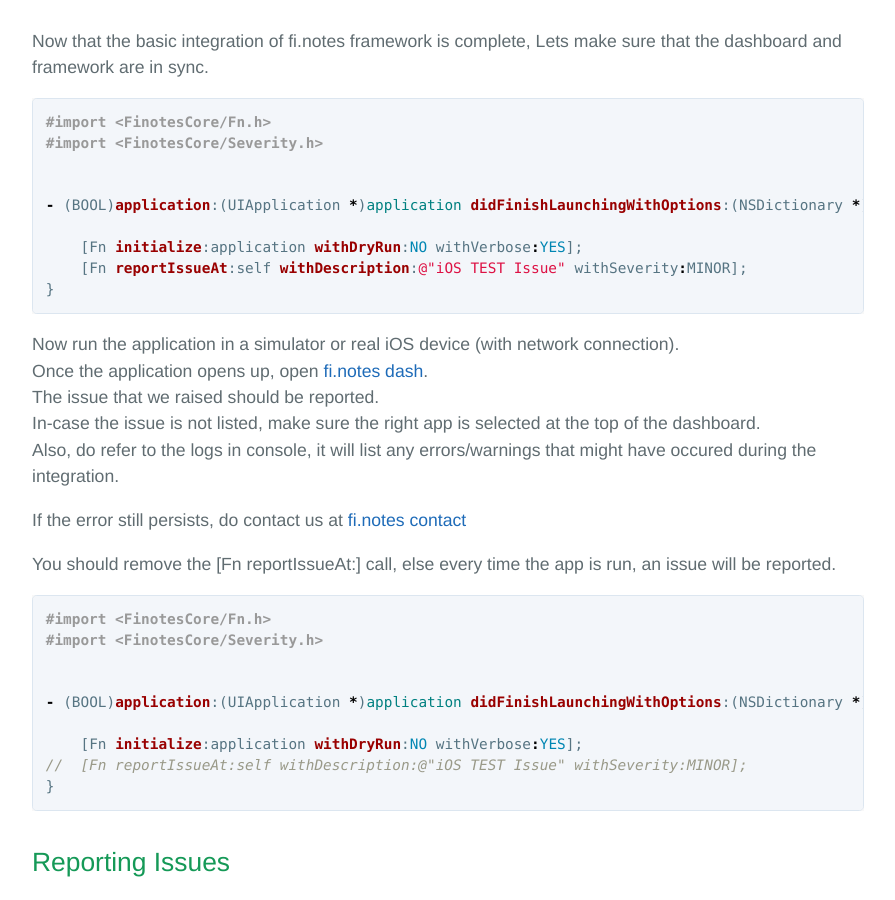
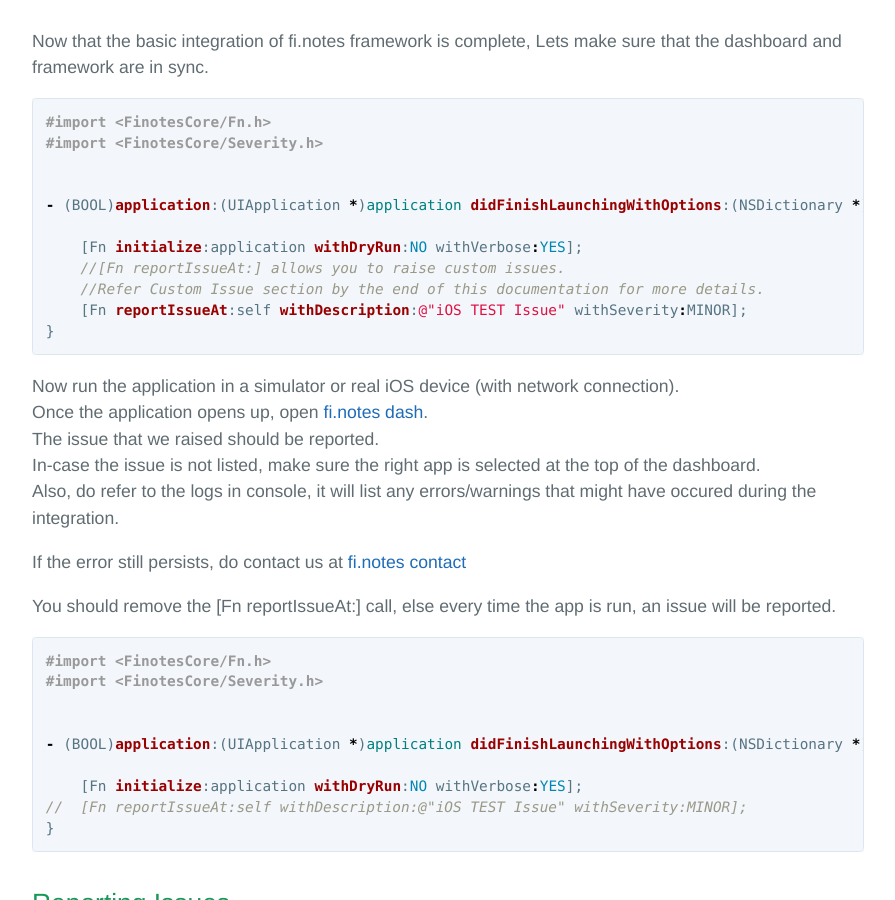
Before and after one commit to finotes/finotes.github.io, a Jekyll site: the page built from _posts/2018-01-19-ios-docs.md, in a window 1280 px wide and 900 px high, scrolled down 1964 px. Shown: the whole window, without its empty margins (192-1087 px from the left). Built offline with Jekyll 4.4.1, drawn with Linux system fonts in a browser that asks for light colours; some web fonts are replaced.

Commit message:
Update 2018-01-19-ios-docs.md

````diff
--- a/_posts/2018-01-19-ios-docs.md
+++ b/_posts/2018-01-19-ios-docs.md
@@ -79,6 +79,8 @@ Lets make sure that the dashboard and framework are in sync.
 - (BOOL)application:(UIApplication *)application didFinishLaunchingWithOptions:(NSDictionary *)launchOptions {
 
     [Fn initialize:application withDryRun:NO withVerbose:YES];
+    //[Fn reportIssueAt:] allows you to raise custom issues.
+    //Refer Custom Issue section by the end of this documentation for more details.
     [Fn reportIssueAt:self withDescription:@"iOS TEST Issue" withSeverity:MINOR];
 }
 ```
````
